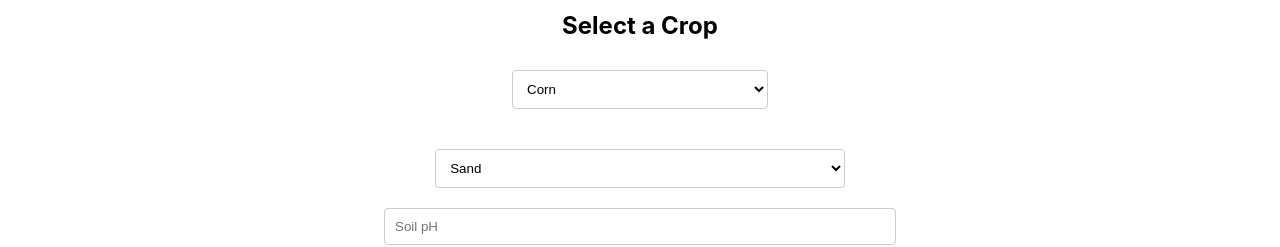
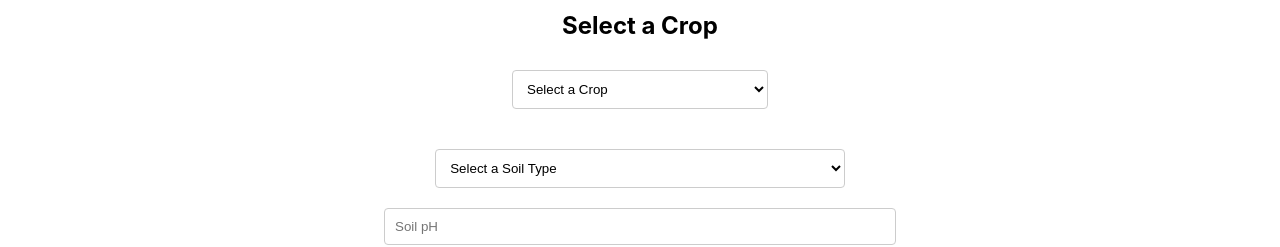
Before and after one commit to amirtarkian/TreeHacks2024, a React (Create React App) app in the folder treehacks/: page / in a window 1280 px wide. Shown: the part 542-789 px from the top of the page. Built offline with nearby package versions, Linux system fonts and the light colour scheme.

Commit message:
fixed soil choices

```diff
--- a/treehacks/src/pages/Home.js
+++ b/treehacks/src/pages/Home.js
@@ -50,11 +50,13 @@ export default function Home() {
   const [selectedOptionsSoil, setSelectedOption2] = useState("");
   // Options for the dropdown
   const options = [
+    { label: "Select a Crop", value: "" },
     { label: "Corn", value: "corn" },
     { label: "Tomatoes", value: "tomatoes" },
   ];
   //options for the soil drop down
   const optionsSoil = [
+    { label: "Select a Soil Type", value: "" },
     { label: "Sand", value: "sand" },
     { label: "Loam", value: "loam" },
     { label: "Clay", value: "clay" },
```
Also changed, not shown: 1 other file (tests, documents, lock files or other folders).
